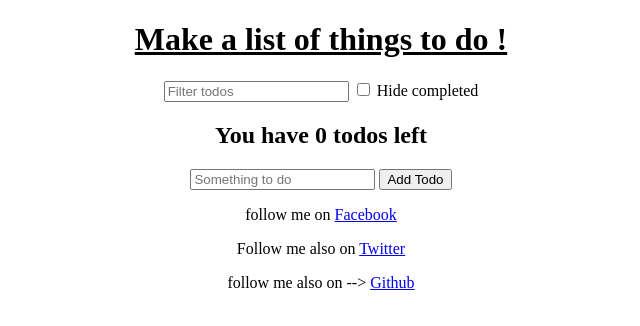
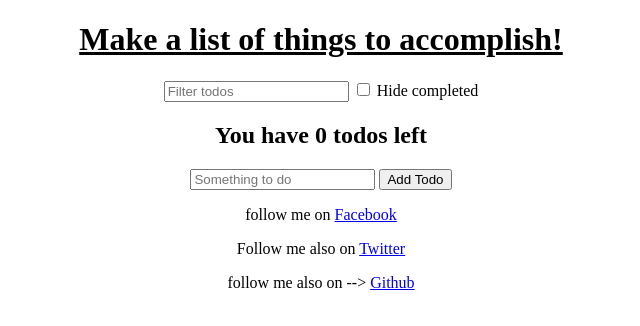
Before and after one commit to Natarajan-1998/Javascript-Todo-App, a plain HTML site: page index.html in a window 1280 px wide. Shown: the whole page, without its empty margins (319-959 px from the left). Drawn offline with Linux system fonts and the light colour scheme.

Commit message:
accomplish

```diff
--- a/index.html
+++ b/index.html
@@ -4,7 +4,7 @@
     <head></head>
     <body>
         <center>
-        <h1><u>Make a list of things to do !</u></h1>
+        <h1><u>Make a list of things to accomplish!</u></h1>
         <input id="search-text" type="text" placeholder="Filter todos">
 
         <label>
```
